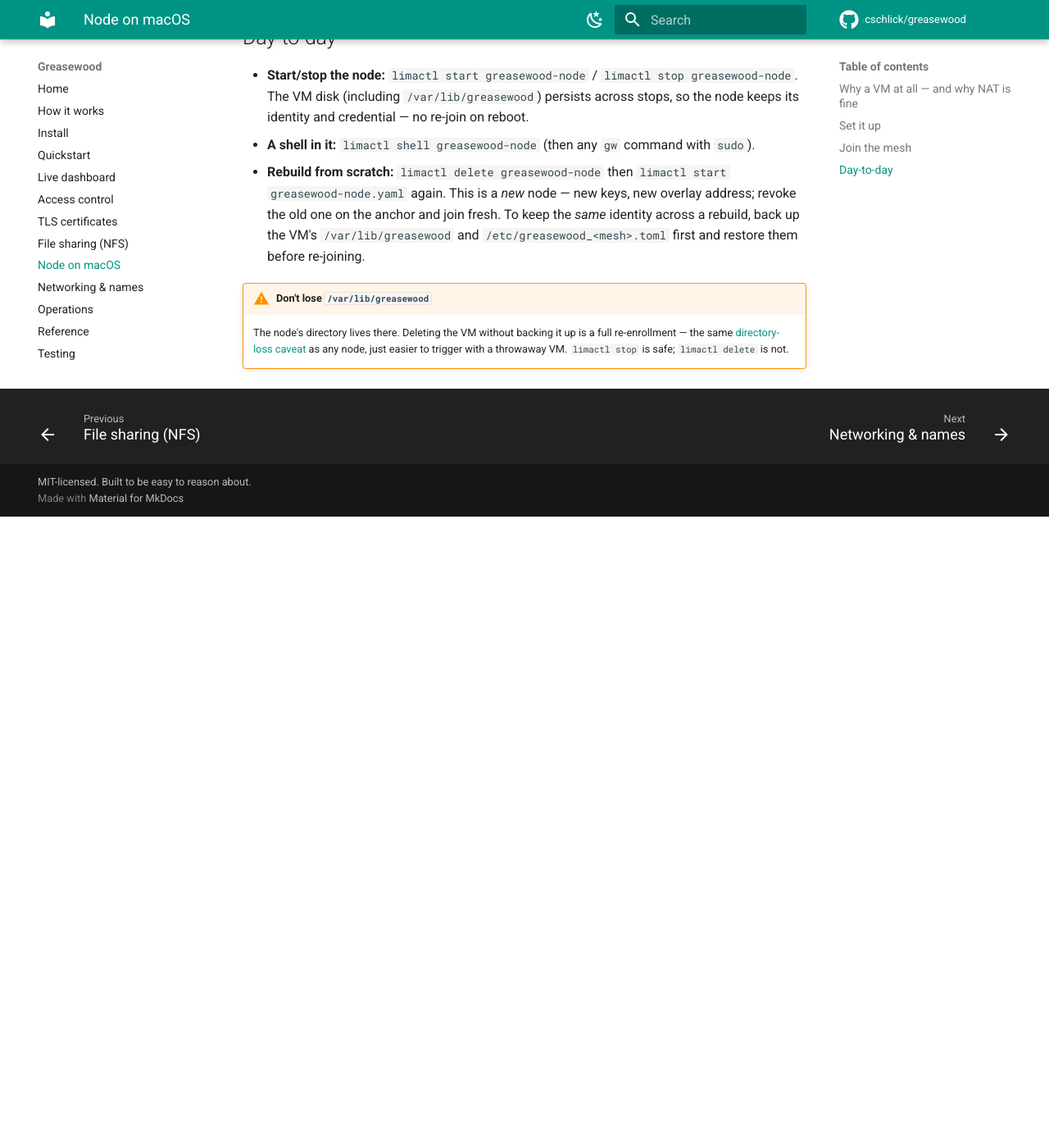
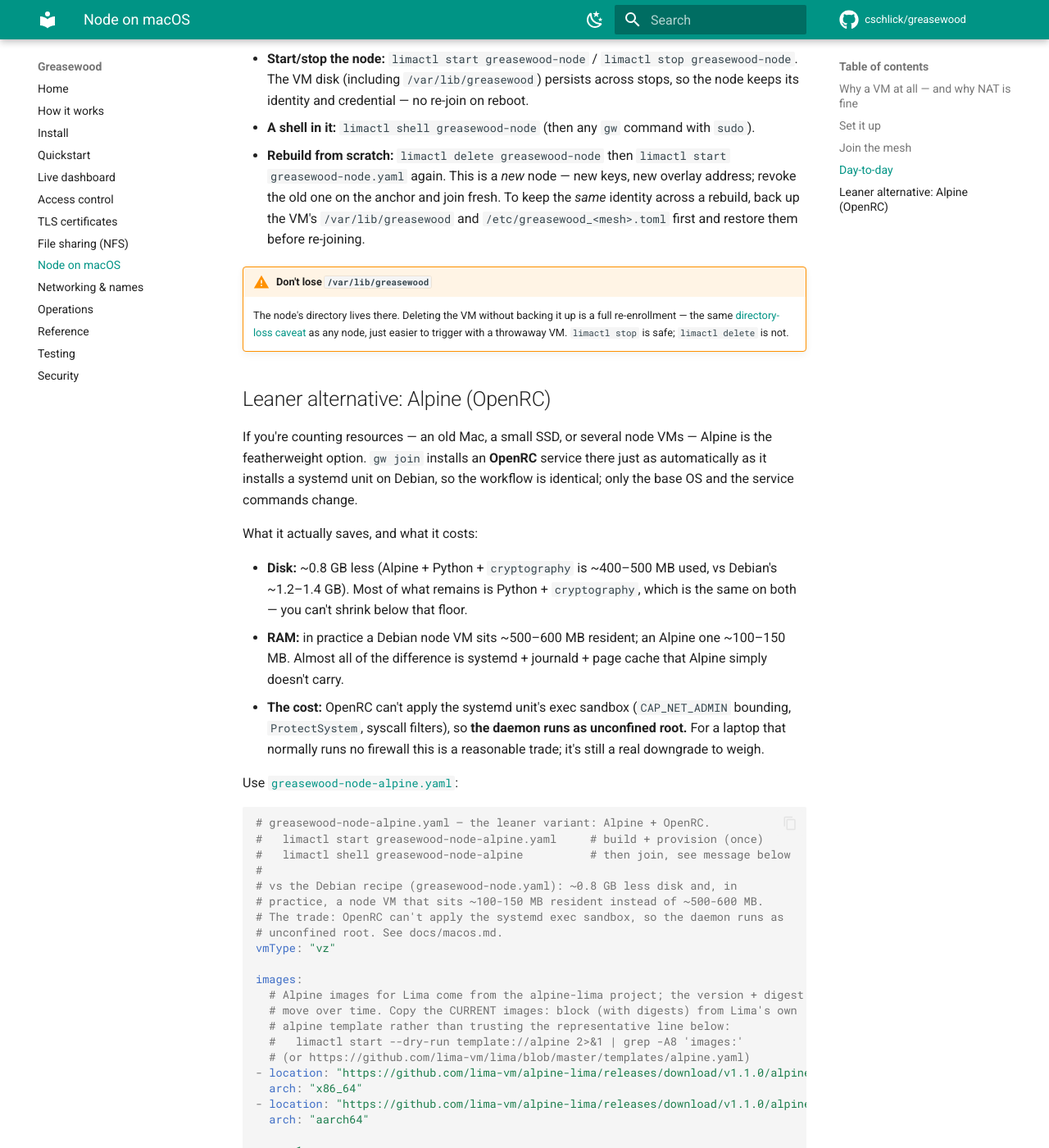
Before and after one commit to cschlick/greasewood, an MkDocs documentation site: the page built from docs/macos.md, in a window 1280 px wide and 1400 px high, scrolled down 3301 px. Shown: the whole window at 82% size. Built offline with MkDocs 1.6.1 and Material for MkDocs 9.7.7, drawn with Linux system fonts in a browser that asks for light colours; comment, search, counter and statistics services are not loaded; before the commit the page ends 3931 px from its top, so only the background shows below that; some of the changed text lies outside the part shown.

Commit message:
docs: add the Alpine (OpenRC) variant to the macOS cookbook
Now that gw join installs an OpenRC service natively, offer Alpine as the
featherweight alternative to the Debian node VM. Ships greasewood-node-alpine.yaml
(vz, 512MiB, apk provisioning, no containerd/mounts) and a "Leaner alternative"
section embedding it.

Honest on the trade, with the real numbers: ~0.8 GB less disk, and a node VM
that sits ~100-150 MB resident vs Debian's ~500-600 MB (systemd + journald +
page cache Alpine doesn't carry) — against losing the systemd exec sandbox, so
the OpenRC daemon runs as unconfined root. Notes the one chore: the alpine-lima
image line needs pinning from Lima's current template.

````diff
--- /dev/null
+++ b/docs/examples/greasewood-node-alpine.yaml
@@ -0,0 +1,57 @@
+# greasewood-node-alpine.yaml — the leaner variant: Alpine + OpenRC.
+#   limactl start greasewood-node-alpine.yaml     # build + provision (once)
+#   limactl shell greasewood-node-alpine          # then join, see message below
+#
+# vs the Debian recipe (greasewood-node.yaml): ~0.8 GB less disk and, in
+# practice, a node VM that sits ~100-150 MB resident instead of ~500-600 MB.
+# The trade: OpenRC can't apply the systemd exec sandbox, so the daemon runs as
+# unconfined root. See docs/macos.md.
+vmType: "vz"
+
+images:
+  # Alpine images for Lima come from the alpine-lima project; the version + digest
+  # move over time. Copy the CURRENT images: block (with digests) from Lima's own
+  # alpine template rather than trusting the representative line below:
+  #   limactl start --dry-run template://alpine 2>&1 | grep -A8 'images:'
+  # (or https://github.com/lima-vm/lima/blob/master/templates/alpine.yaml)
+- location: "https://github.com/lima-vm/alpine-lima/releases/download/v1.1.0/alpine-lima-std-3.21.0-x86_64.iso"
+  arch: "x86_64"
+- location: "https://github.com/lima-vm/alpine-lima/releases/download/v1.1.0/alpine-lima-std-3.21.0-aarch64.iso"
+  arch: "aarch64"
+
+cpus: 1
+memory: "512MiB"             # Alpine idles ~40 MB; this is headroom for first-boot pip. Drop to 256 after.
+disk: "2GiB"                 # Alpine + Python + cryptography is ~400-500 MB used
+
+mounts: []                   # sealed node — the Mac's files are not exposed to a root daemon
+containerd:
+  system: false
+  user: false
+networks: []                 # default user-mode NAT: laptop dials out, keepalive=25 holds it
+
+provision:
+- mode: system
+  script: |
+    #!/bin/sh
+    set -eu
+    command -v gw >/dev/null 2>&1 && exit 0     # idempotent: skip on every reboot after the first
+    apk add --no-cache wireguard-tools iproute2 nftables pipx
+    # /usr/local/bin so `gw` is on PATH for interactive use. The OpenRC service
+    # launches the daemon by its absolute interpreter path, so it needs no PATH.
+    PIPX_HOME=/opt/pipx PIPX_BIN_DIR=/usr/local/bin pipx install greasewood
+    # If pipx can't find a cryptography wheel (very old pip), add build deps:
+    #   apk add gcc musl-dev python3-dev libffi-dev openssl-dev cargo
+
+probes:
+- description: "gw installed"
+  script: |
+    #!/bin/sh
+    command -v gw >/dev/null 2>&1 || exit 1
+  hint: "greasewood didn't install — limactl shell greasewood-node-alpine cat /var/log/messages"
+
+message: |
+  greasewood is installed; this node hasn't joined a mesh yet.
+    on your anchor:  sudo gw invite --hostname {{.Name}}
+    then here:       limactl shell {{.Name}} sudo gw join <token>
+  join enrolls the node AND enables the OpenRC service (greasewood.<mesh>) at boot.
+  manage it with:  sudo rc-service greasewood.<mesh> {status,restart}
--- a/docs/macos.md
+++ b/docs/macos.md
@@ -64,7 +64,7 @@
 | `mounts: []` | The node is sealed — your Mac's files aren't exposed to a root daemon. Also a faster boot. |
 | `vmType: vz` | Apple's native hypervisor, no QEMU emulation. Fast on Apple Silicon *and* Intel. |
 | the `command -v gw && exit 0` guard | Provisioning is idempotent, so reboots skip apt and the VM comes back in seconds. |
-| Debian, not Alpine | Both work — `gw join` installs a systemd unit on Debian, an OpenRC service on Alpine. Debian is the default here because systemd gives the daemon a kernel-enforced exec sandbox (`CAP_NET_ADMIN` bounding, `ProtectSystem`, syscall filters) that OpenRC can't; on Alpine the daemon runs as unconfined root. Debian genericcloud is small enough that the sandbox is worth it. |
+| Debian, not Alpine | Both work — `gw join` installs a systemd unit on Debian, an OpenRC service on Alpine. Debian is the default here because systemd gives the daemon a kernel-enforced exec sandbox (`CAP_NET_ADMIN` bounding, `ProtectSystem`, syscall filters) that OpenRC can't; on Alpine the daemon runs as unconfined root. For the leaner, sandbox-free Alpine build see [below](#leaner-alternative-alpine-openrc). |
 | `PIPX_BIN_DIR=/usr/local/bin` | Lands `gw` where the unit's `ExecStart` looks for it, on old pipx or new (no reliance on `pipx install --global`). |
 
 ## Join the mesh
@@ -107,3 +107,47 @@
     full re-enrollment — the same [directory-loss caveat](operations.md) as any
     node, just easier to trigger with a throwaway VM. `limactl stop` is safe;
     `limactl delete` is not.
+
+## Leaner alternative: Alpine (OpenRC)
+
+If you're counting resources — an old Mac, a small SSD, or several node VMs —
+Alpine is the featherweight option. `gw join` installs an **OpenRC** service
+there just as automatically as it installs a systemd unit on Debian, so the
+workflow is identical; only the base OS and the service commands change.
+
+What it actually saves, and what it costs:
+
+- **Disk:** ~0.8 GB less (Alpine + Python + `cryptography` is ~400–500 MB used,
+  vs Debian's ~1.2–1.4 GB). Most of what remains is Python + `cryptography`,
+  which is the same on both — you can't shrink below that floor.
+- **RAM:** in practice a Debian node VM sits ~500–600 MB resident; an Alpine one
+  ~100–150 MB. Almost all of the difference is systemd + journald + page cache
+  that Alpine simply doesn't carry.
+- **The cost:** OpenRC can't apply the systemd unit's exec sandbox
+  (`CAP_NET_ADMIN` bounding, `ProtectSystem`, syscall filters), so **the daemon
+  runs as unconfined root.** For a laptop that normally runs no firewall this is
+  a reasonable trade; it's still a real downgrade to weigh.
+
+Use [`greasewood-node-alpine.yaml`](examples/greasewood-node-alpine.yaml):
+
+```yaml
+--8<-- "examples/greasewood-node-alpine.yaml"
+```
+
+```bash
+limactl start greasewood-node-alpine.yaml
+# on your anchor:  sudo gw invite --hostname macbook
+limactl shell greasewood-node-alpine sudo gw join <token>
+```
+
+The only day-to-day difference is the service command — `rc-service
+greasewood.<mesh> {status,restart}` instead of `systemctl`/`journalctl`, and
+logs land in `/var/log/greasewood.<mesh>.log`. Everything else (identity
+survives rebuilds, `limactl stop` safe / `delete` not, the directory-loss
+caveat) is the same.
+
+!!! note "One image-line chore"
+    Alpine images for Lima come from the alpine-lima project and their
+    version/digest move over time. The YAML shows a representative line; copy the
+    current one with `limactl start --dry-run template://alpine 2>&1 | grep -A8
+    'images:'` and paste it in (with the digest) before `limactl start`.
````
